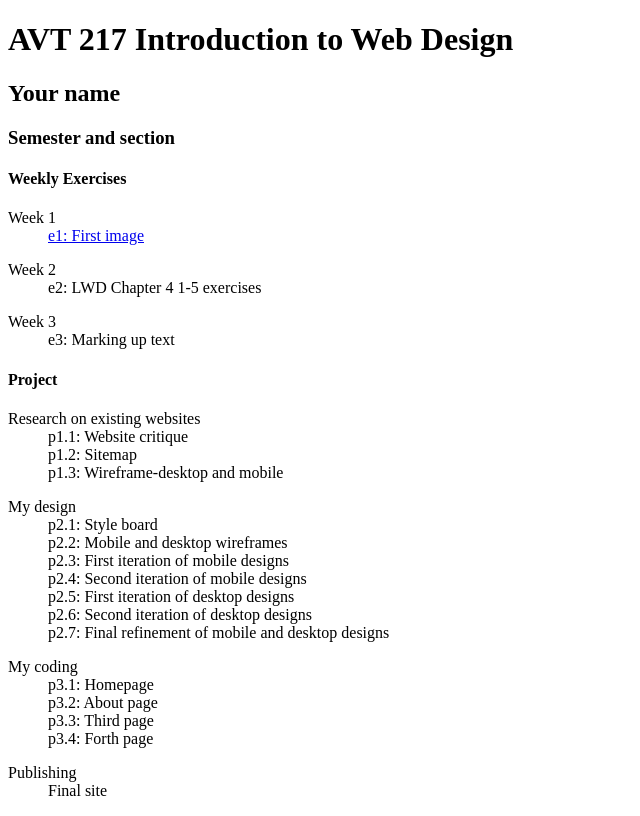
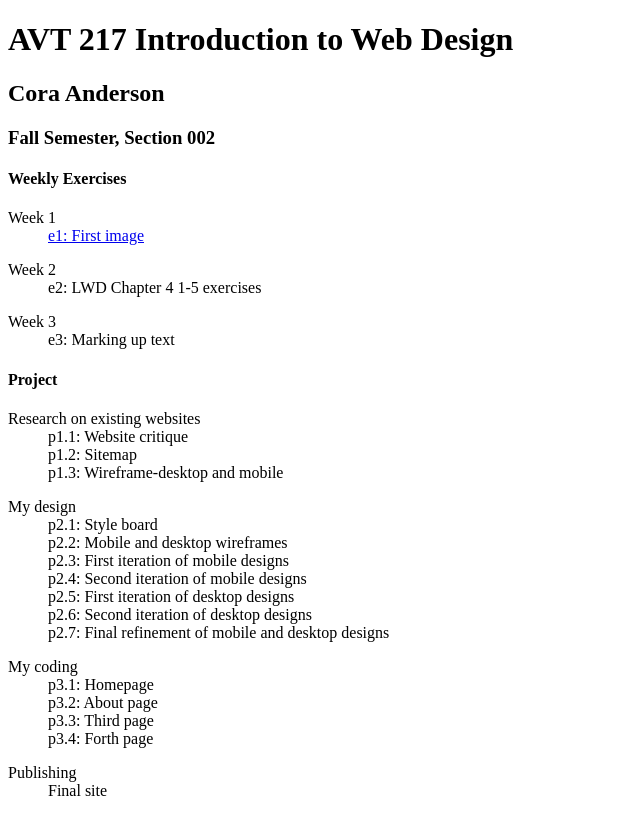
Before and after one commit to CoraAnderson/AVT-217, a plain HTML site: page weekly/index.html in a window 1280 px wide. Shown: the whole page, without its empty margins (0-640 px from the left). Drawn offline with Linux system fonts and the light colour scheme.

Commit message:
Update index.html

```diff
--- a/weekly/index.html
+++ b/weekly/index.html
@@ -2,14 +2,14 @@
 <html>
 <head>
 <meta charset="UTF-8">
-<title>Shanshan's Coursepage</title>
+<title>Cora's Coursepage</title>
 </head>
 
 <body>
 <div id="wrapper">
 <h1>AVT 217 Introduction to Web Design</h1>
-<h2>Your name </h2>
-<h3>Semester and section</h3>
+<h2>Cora Anderson </h2>
+<h3> Fall Semester, Section 002</h3>
 
 <div class="weekly">
 <h4>Weekly Exercises</h4>
```
